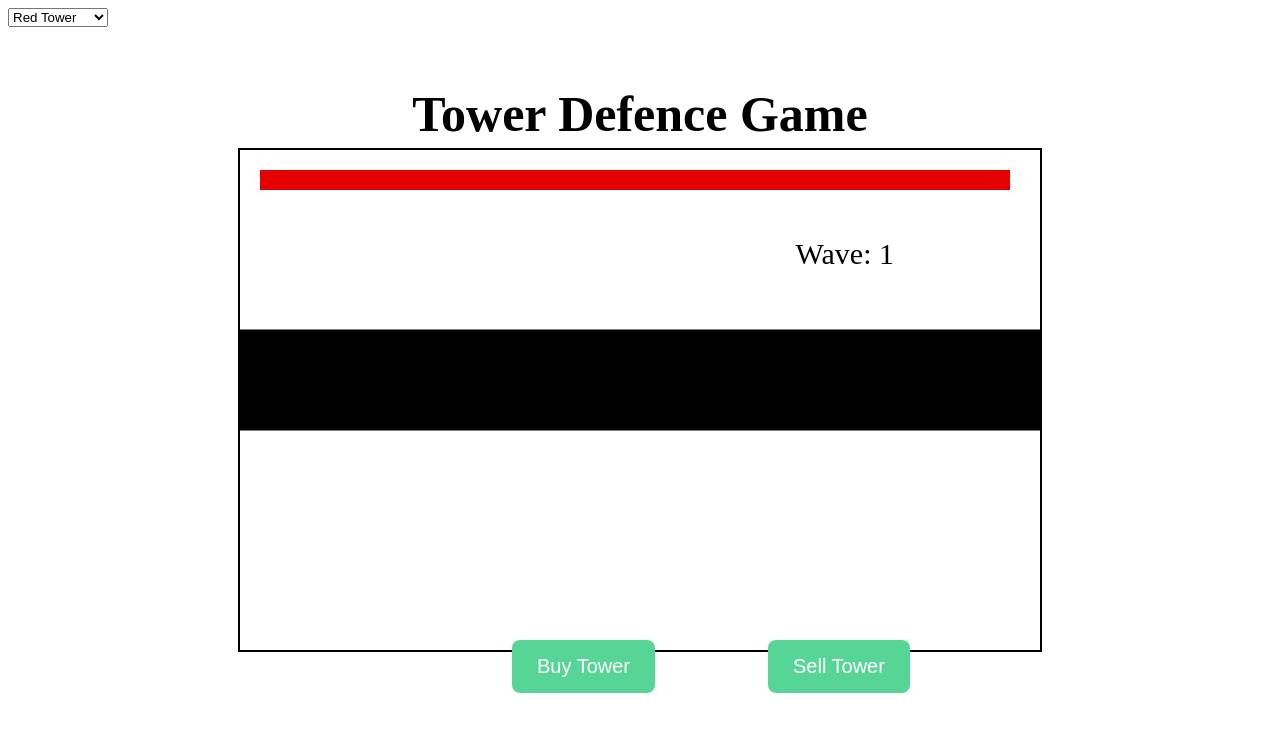
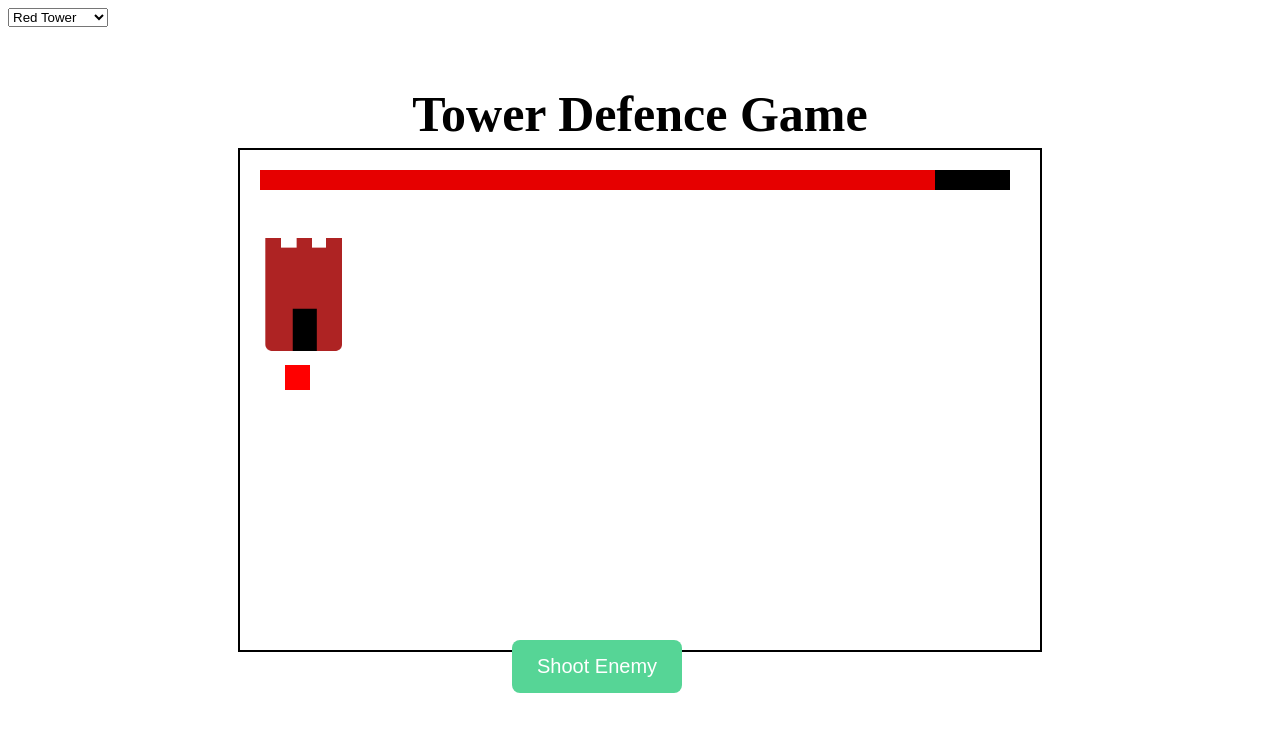
Before and after one commit to SaraKosciuczuk/GameMechanic, a plain HTML site: page main.html in a window 1280 px wide. Both pictures are taken after a click on the button "Play Game". Drawn offline with Linux system fonts and the light colour scheme.

Commit message:
added enemy

```diff
--- a/game.js
+++ b/game.js
@@ -3,7 +3,6 @@ const canvas = document.getElementById("myCanvas");
 const ctx = canvas.getContext("2d");
 
 var wallet = 100;
-
 
 function playGame() {
     //alert("Wave 1 incoming");
@@ -14,17 +13,6 @@ function playGame() {
 function buttonGone() {
     var x = document.getElementById("playButton");
       x.style.display = "none";
-  }
-
-// towers
-function buyTower() {
-    wallet -= 50;
-    console.log(wallet);
-}
-
-function sellTower() {
-    wallet += 50;
-    console.log(wallet);
 }
 
 // healthbar
@@ -57,21 +45,59 @@ tower3.src = "./tower3.png";
 
 // update
 function update() {
-    towerChange();
+    enemyMovement();
+}
+
+// enemy variables
+const ENEMY_SIZE = 25;
+var enemyXpos = 0;
+var enemyYpos = 230;
+var enemyXspeed = 5;
+var enemyYspeed = 0;
+
+// rectangle enemies
+function enemy() {
+    enemyRect(enemyXpos, enemyYpos, ENEMY_SIZE, ENEMY_SIZE, 'red');
+}
+
+// for enemy
+function enemyRect(x,y,w,h,colour) {
+    ctx.fillStyle = colour;
+    ctx.fillRect(x,y,w,h);
+}
+
+// enemy movement
+function enemyMovement() {
+    enemyXpos += enemyXspeed;
+
+    if(enemyXpos == 800) {
+        playerHealth = playerHealth - 1;
+        enemyYpos = Math.floor(Math.random()*(canvas.width - ENEMY_SIZE));
+        enemyXpos = 0;
+    }
+
+    if(playerHealth == 0){
+        enemyXspeed = 0;
+        enemyXpos = 900;
+        enemyYpos = 900;
+
+        alert('You lose');
+    }
+}
+
+function shootEnemy() {
+    enemyXpos = 0;
 }
 
 // draw
 function draw() {
-    console.log("draw function logged");
+    //console.log("draw function logged");
     ctx.clearRect(0,0, canvas.width, canvas.height);
 
+    enemy();
     animate();
-
-    // path
-    ctx.fillStyle = 'black';
-    ctx.fillRect(0, 180, 800, 100);
-    ctx.rect(0, 180, 800, 100);
-    ctx.stroke();
+    towerChange();
+    path();
 }
 
 // animation
@@ -83,23 +109,32 @@ function animate() {
 function gameLoop() {
     update();
     draw();
+    window.requestAnimationFrame(gameLoop);
 }
 
 // draws the tower images
 function towerChange() {
-    console.log("tower has changed");
+    //console.log("tower has changed");
 
     var select = document.getElementById("towers").value;
 
     if (select === "tower_1"){
-        ctx.drawImage(tower1, 0,0);
+        ctx.drawImage(tower1, 0,80,130,130);
     }
     else if(select == "tower_2"){
-        ctx.drawImage(tower2, 0,0);
+        ctx.drawImage(tower2, 0,80,130,130);
     }
     else if(select == "tower_3"){
-        ctx.drawImage(tower3, 0,0);
+        ctx.drawImage(tower3, 0,80,130,130);
     }
 
     document.getElementById("myCanvas").focus();
 }
+
+// path
+function path(){
+    //ctx.fillStyle = 'rgba(103, 128, 159, 1)'; // colour = "hoki"
+    //ctx.fillRect(0, 180, 800, 100);
+    //ctx.rect(0, 180, 800, 100);
+    //ctx.stroke();
+}
--- a/magic.css
+++ b/magic.css
@@ -35,7 +35,7 @@ h1 {
 }
 
 /* buy tower button */
-.buyTower {
+.shootEnemy {
     background-color: #56D596;
     border: none;
     border-radius: 8px;
@@ -48,22 +48,6 @@ h1 {
     position: absolute;
     top: 80%;
     left: 40%;
-}
-
-/* sell tower button */
-.sellButton {
-    background-color: #56D596;
-    border: none;
-    border-radius: 8px;
-    color: white;
-    padding: 15px 25px;
-    text-align: center;
-    text-decoration: none;
-    display: inline-block;
-    font-size: 20px;
-    position: absolute;
-    top: 80%;
-    left: 60%;
 }
 
 /* wave text */
--- a/main.html
+++ b/main.html
@@ -15,8 +15,7 @@
 
 <!-- buttons -->
 <button id="playButton" onclick="buttonGone(), gameLoop()" >Play Game</button>
-<button class="buyTower" onclick="buyTower()">Buy Tower</button>
-<button class="sellButton" onclick="sellTower()">Sell Tower</button>
+<button class="shootEnemy" onclick="shootEnemy()">Shoot Enemy</button>
 
 <!-- select a tower -->
 <select name="Towers" id="towers" onchange="towerChange()">
@@ -26,8 +25,6 @@
 </select>
 
 
-<p class="wave"> Wave: 1</p>
-
 <script src="game.js"></script>
 
 </body>
```
Also changed, not shown: index.html (added, +19 -0 lines).
